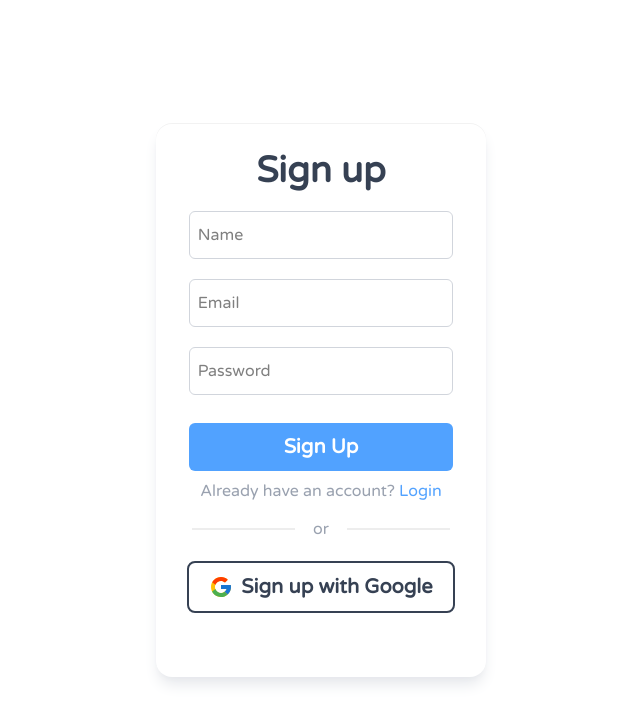
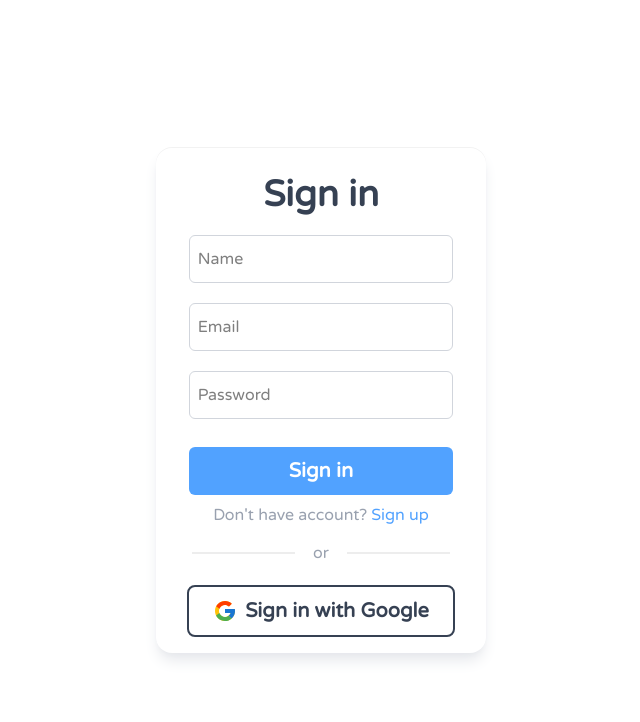
Before and after one commit to UmerAalam/twitter-clone, a React (Vite) app: page / in a window 1280 px wide. Shown: the top 722 px of the page, without its empty margins (319-959 px from the left). Built offline with nearby package versions, Linux system fonts and the light colour scheme.

Commit message:
Sign-in-page-completed

```diff
--- a/src/App.jsx
+++ b/src/App.jsx
@@ -6,10 +6,11 @@ import {
 } from "react-router";
 import HomePage from "./pages/HomePage";
 import SignUpPage from "./pages/SignUpPage";
+import SignInPage from "./pages/SignInPage";
 
 const App = () => {
   const router = createBrowserRouter(
-    createRoutesFromElements(<Route path="/" element={<SignUpPage />} />)
+    createRoutesFromElements(<Route path="/" element={<SignInPage />} />)
   );
 
   return <RouterProvider router={router} />;
--- a/src/pages/SignUpPage.jsx
+++ b/src/pages/SignInPage.jsx
@@ -1,11 +1,11 @@
 import React from "react";
 import { FcGoogle } from "react-icons/fc";
-const SignUpPage = () => {
+const SignInPage = () => {
   return (
     <div className="flex bg-white h-screen justify-center p-1">
-      <div className="rounded-2xl bg-white my-auto white shadow-gray-200 inset-shadow-2xs shadow-lg h-[70%] w-[26%] font-black">
+      <div className="rounded-2xl bg-white my-auto white shadow-gray-200 inset-shadow-2xs shadow-lg h-[64%] w-[26%] font-black">
         <h2 className="flex justify-center text-gray-700 text-4xl mt-7">
-          Sign up
+          Sign in
         </h2>
         <form>
           <input
@@ -33,11 +33,11 @@ const SignUpPage = () => {
             type="submit"
             className="cursor-pointer hover:bg-blue-300 text-white rounded-md flex items-center justify-center mx-auto mt-7 bg-blue-400 text-xl h-12 w-[80%]"
           >
-            Sign Up
+            Sign in
           </button>
           <div className="flex justify-center mt-2 font-medium text-gray-400">
-            Already have an account?
-            <a className="cursor-pointer ml-1 text-blue-400">Login</a>
+            Don't have account?
+            <a className="cursor-pointer ml-1 text-blue-400">Sign up</a>
           </div>
         </form>
         <div className="flex justify-between mx-9 mt-5">
@@ -50,11 +50,11 @@ const SignUpPage = () => {
           className="hover:bg-gray-50 outline-2 outline-gray-700 cursor-pointer text-gray-700 rounded-md flex items-center justify-center mx-auto mt-7 bg-white-400 text-xl h-12 w-[80%]"
         >
           <FcGoogle className="mr-2" size={24} />
-          Sign up with Google
+          Sign in with Google
         </button>
       </div>
     </div>
   );
 };
 
-export default SignUpPage;
+export default SignInPage;
```
